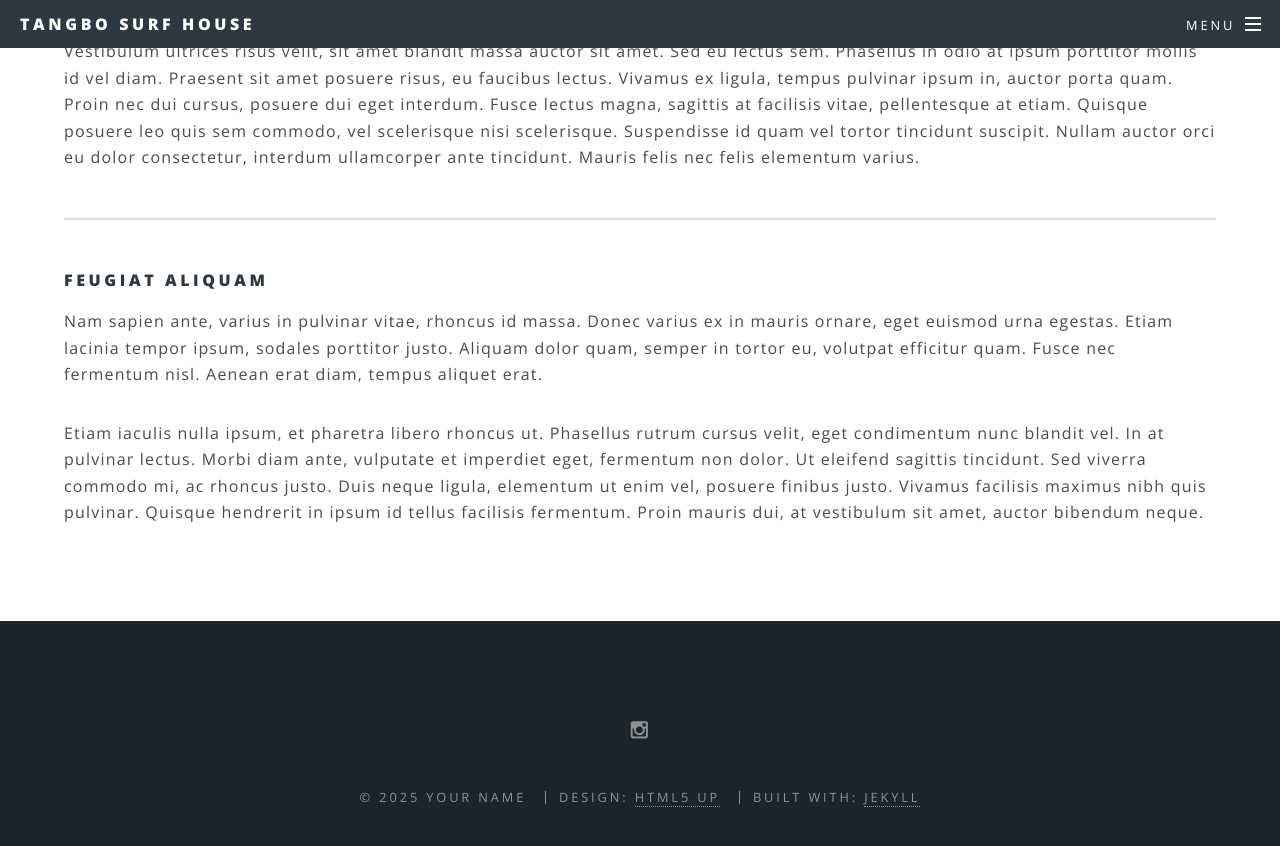
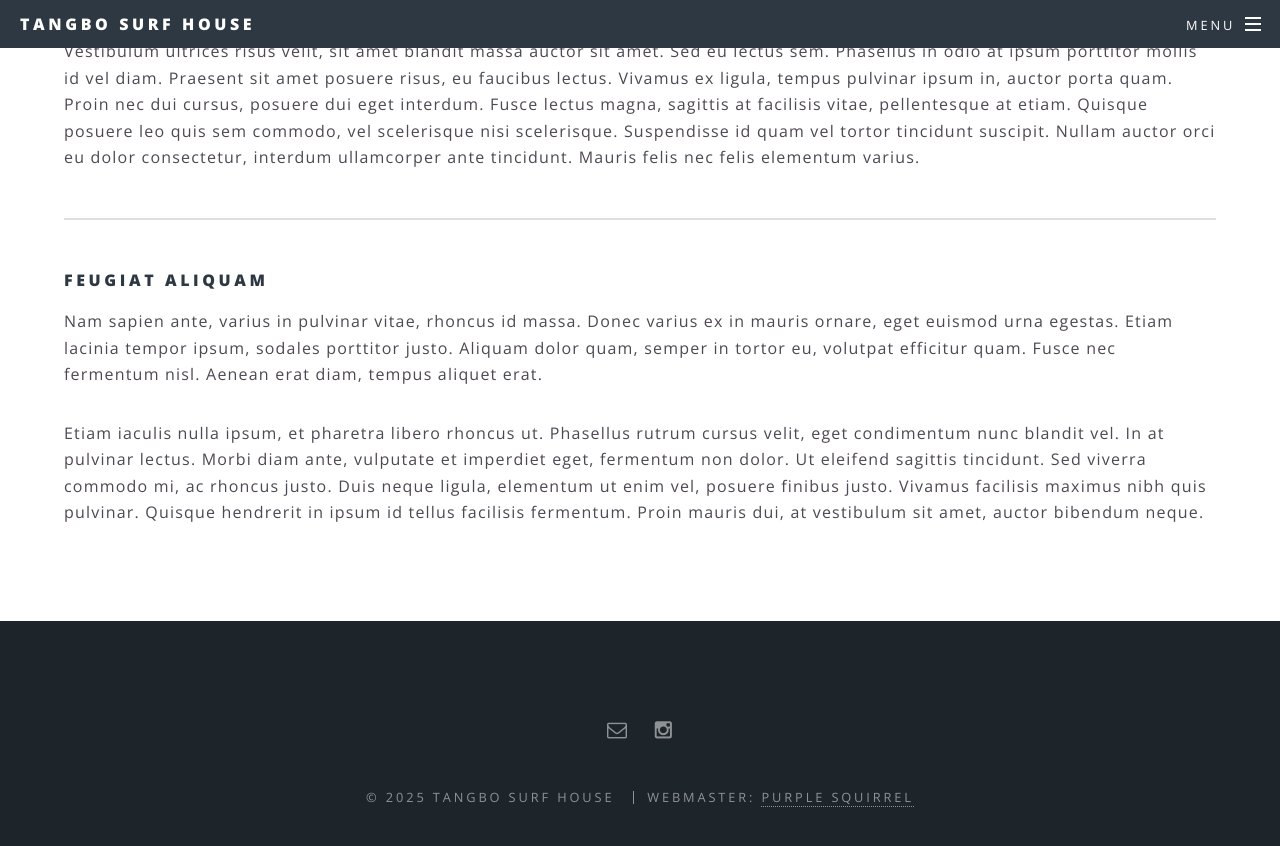
Before and after one commit to tangbosurfhouse/tangbosurfhouse.github.io, a Jekyll site: the page built from generic.html, in a window 1280 px wide and 900 px high, scrolled down 692 px. Shown: the top 846 px of the window. Built offline with Jekyll 4.4.1, drawn with Linux system fonts in a browser that asks for light colours.

Commit message:
update footer; add email

```diff
--- a/_config.yml
+++ b/_config.yml
@@ -5,49 +5,25 @@
 title: Tangbo Surf House
 description: |
   Come surf in northern Siargao
-owner: Your Name # or company name
+owner: Tangbo Surf House # or company name
 first_published: 2025 # if migrating another site, the year of your first publish
 email: tangbosurfhouse@gmail.com
 baseurl: "" # the subpath of your site, e.g. /blog
 url: "http://tangbosurfhouse.com" # the base hostname & protocol for your site
 social:
   #twitter: https://twitter.com/<username>
-  #github: https://github.com/<username>
   #linkedin-square: https://linkedin.com/in/<username>
   #facebook-official: https://facebook.com/<username>
-  #google-plus-square: https://plus.google.com/u/0/+<username>
-  #email: /contact/
-  #flickr:
+  email: tangbosurfhouse@gmail.com
   instagram: https://www.instagram.com/tangbosurfhouse
   #youtube-square:
   #spotify:
-  #stack-overflow:
   #vimeo:
   #reddit:
-  #stubleupon:
-  #delicious:
-  #pied-piper:
-  #digg:
-  #soundcloud:
-  #deviantart:
-  #angellist:
-  #tumblr-square:
-  #stackexchange:
-  #weibo:
   #trello:
   #foursquare:
-  #linux:
-  #bitbucket-square:
   #vk:
-  #slack:
-  #vine:
-  #weixin:
   #yelp:
-  #skyatlas:
-  #leanpub:
-  #connectdevelop:
-  #ils:
-  #forumbee:
   #tripadvisor:
   #amazon:
 
--- a/_includes/footer.html
+++ b/_includes/footer.html
@@ -21,7 +21,6 @@
     {% endif %}
     {{ thisyear }}
     {% if site.owner %}{{ site.owner }}{% else %}{{ site.title }}{% endif %}</li>
-    <li>Design: <a href="http://html5up.net" target="_blank">HTML5 UP</a></li>
-    <li>Built with: <a href="http://jekyllrb.com" target="_blank">Jekyll</a></li>
+    <li>Webmaster: <a href="https://github.com/squirrelnest" target="_blank">Purple Squirrel</a></li>
   </ul>
 </footer>
```
